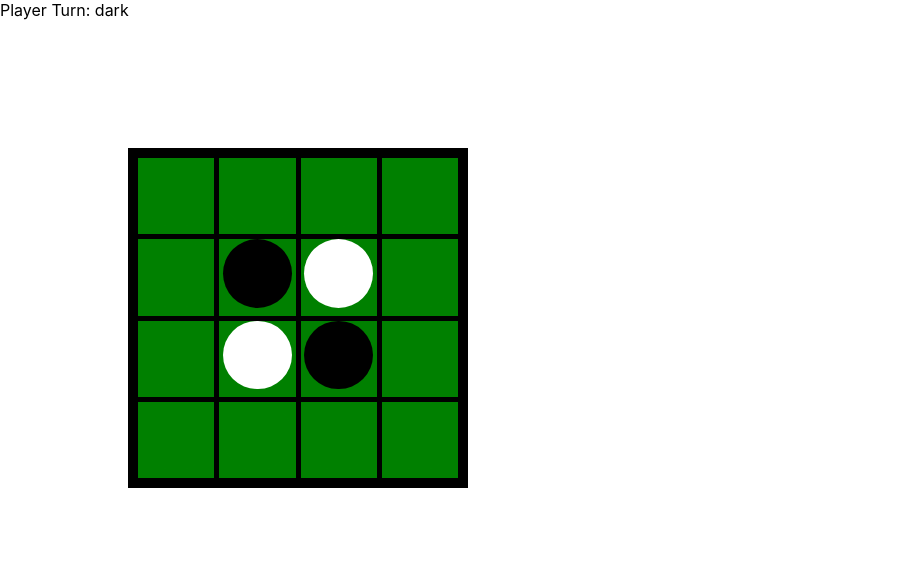
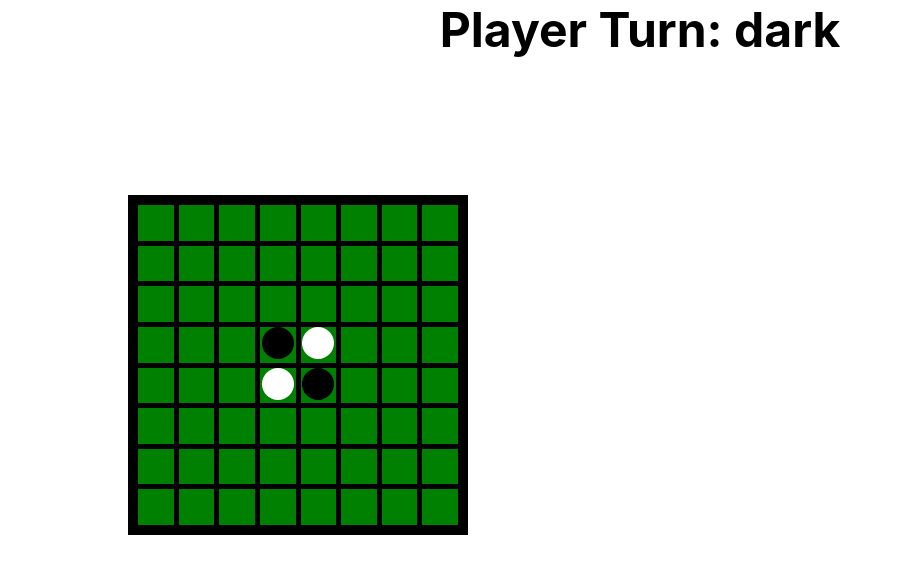
Before and after one commit to jamcentire/gl-othello, a React (Create React App) app: page / in a window 1280 px wide. Shown: the top 574 px of the page, without its empty margins (0-902 px from the left). Built offline with nearby package versions, Linux system fonts and the light colour scheme.

Commit message:
Game end handling and event handling
- Game will register and announce ending
- Game will show a message when a player's turn has been skipped (when
  they have no possible moves).
- Styling is very rough for all of this

```diff
--- a/src/components/Board.css
+++ b/src/components/Board.css
@@ -8,8 +8,8 @@
     border-color: black;
     /* NOTE: given time, I would consider a library/framework like Tailwind to share
     this constant across the GRID_SIZE used in Board.tsx  */
-    grid-template-rows: repeat(4, 1fr);
-    grid-template-columns: repeat(4, 1fr);
+    grid-template-rows: repeat(8, 1fr);
+    grid-template-columns: repeat(8, 1fr);
 }
 
 .board-container {
--- a/src/components/Board.tsx
+++ b/src/components/Board.tsx
@@ -3,8 +3,9 @@ import BoardSpace from './BoardSpace';
 import Token from './Token';
 import './Board.css';
 
-export const GameEvents = {
+export const GameEvent = {
   NO_MOVES_AVAILABLE: 'no_moves',
+  MOVE_MADE: 'move_made',
   VICTORY: 'victory'
 }
 
@@ -13,30 +14,29 @@ export const PlayerColor = {
   LIGHT: 'light'
 }
 
-// TODO fix function typing?
 interface GameBoardProps {
   activePlayer: string,
-  setActivePlayer: any,
-  triggerEvent: any
+  setActivePlayer: (player: string) => void,
+  triggerEvent: (event: string, player: string) => void
 }
 
-const GRID_SIZE = 4;
+const GRID_SIZE = 8;
 
 // Represents the 8 traversable directions on the board as [dx, dy]
 const DIRECTIONS = [
   [0,1], [1,0], [0, -1], [-1, 0],
   [1, 1], [1, -1], [-1, 1], [-1, -1]
 ]
+// Takes in PlayerColor and returns opposite PlayerColor
+export const oppositeColor = (color: string): string => {
+  return color === PlayerColor.DARK ? PlayerColor.LIGHT : PlayerColor.DARK
+}
+
 
 const Board = (props: GameBoardProps) => {
   ///////////////////////////////////////////
   ////////// HELPER FUNCTIONS ///////////////
   ///////////////////////////////////////////
-
-  // Takes in PlayerColor and returns opposite PlayerColor
-  const oppositeColor = (color: string): string => {
-    return color === PlayerColor.DARK ? PlayerColor.LIGHT : PlayerColor.DARK
-  }
 
   // Checks whether a set of coordinates are within the bounds of the board
   const coordsAreInBounds = (x: number, y: number): boolean => {
@@ -135,23 +135,58 @@ const Board = (props: GameBoardProps) => {
     return false
   }
 
+  // Calculate score, and trigger a victory event
+  const handleGameEnd = () => {
+    var light_ct = 0;
+    var dark_ct = 0;
+
+    for (let x = 0; x < GRID_SIZE; x++) {
+      for (let y = 0; y < GRID_SIZE; y++) {
+        if (boardState[x][y] === PlayerColor.LIGHT) {
+          light_ct++;
+        }
+        else if (boardState[x][y] === PlayerColor.DARK) {
+          dark_ct++
+        }
+      }
+    }
+
+    if (light_ct > dark_ct) {
+      props.triggerEvent(GameEvent.VICTORY, PlayerColor.LIGHT)
+    } else if (dark_ct > light_ct) {
+      props.triggerEvent(GameEvent.VICTORY, PlayerColor.DARK)
+    } else {
+      // This game can end in a draw
+      props.triggerEvent(GameEvent.VICTORY, '')
+    }
+  }
+
   // Logic for advancing turn, including determining availability of player moves, and triggering
   // game end if necessary
   const handleAdvanceTurn = () => {
     // If the next player may make a move, change to their turn
     if (moveIsAvailableForPlayer(oppositeColor(props.activePlayer))) {
       props.setActivePlayer(oppositeColor(props.activePlayer));
-      return
+      props.triggerEvent(GameEvent.MOVE_MADE, props.activePlayer);
     }
-    else {
-      // Otherwise, keep player turn the same, and flash message that player turn has been skipped
-      props.triggerEvent(GameEvents.NO_MOVES_AVAILABLE, oppositeColor(props.activePlayer))
+    // If neither the next nor the current player can make another move, trigger the game's end
+    else if (!moveIsAvailableForPlayer(props.activePlayer)) {
+      handleGameEnd();
+    } else {
+      // Otherwise, keep player turn the same, and fire turn skip event for other player
+      props.triggerEvent(GameEvent.NO_MOVES_AVAILABLE, oppositeColor(props.activePlayer))
     }
   }
 
   // Handler for a player clicking a space. Searches for flippable tokens, flips them and
   // advances turn if any exist. Otherwise, does nothing
   const handleBoardClick = (x: number, y: number) => {
+    // If the space is occupied by a token already, ignore
+    if (boardState[x][y].length > 0) {
+      return
+    }
+
+    // Otherwise, search for flippable tokens
     const tokensToFlip = getFlippableTokenCoordsForMove([x,y], props.activePlayer)
     if (tokensToFlip.length === 0) {
       return
@@ -164,9 +199,8 @@ const Board = (props: GameBoardProps) => {
   //////////// INITIALIZE STATE /////////////
   ///////////////////////////////////////////
 
-  // TODO set this type back to string[][]
   // Initialize board state as all empty spaces (empty strings)
-  let initialBoardState: any[][] = Array.from({ length: GRID_SIZE }, () =>
+  let initialBoardState: string[][] = Array.from({ length: GRID_SIZE }, () =>
     new Array(GRID_SIZE).fill('')
   );
 
@@ -178,7 +212,7 @@ const Board = (props: GameBoardProps) => {
   initialBoardState[halfGridSize][halfGridSize - 1] = PlayerColor.LIGHT
 
   // State comprises a 2d array of PlayerColor strings
-  const [boardState, setBoardState] = useState<any[][]>(initialBoardState);
+  const [boardState, setBoardState] = useState<string[][]>(initialBoardState);
 
   ///////////////////////////////////////////
   ///////// DEFINE GRID COMPONENT ///////////
--- /dev/null
+++ b/src/components/GameScreen.css
@@ -0,0 +1,18 @@
+/* As I was coming up on time here, I used chatgpt to generate all of this */
+.title-text {
+  display: flex;
+  flex-direction: column;
+  justify-content: center;  /* horizontal centering */
+  align-items: center;
+  text-align: center;       /* center text within the div */
+}
+
+.turn-indicator {
+  font-size: 3rem;          /* adjust for large text */
+  font-weight: bold;
+}
+
+.event-indicator {
+  font-size: 1.4rem;          /* adjust for large text */
+  margin-top: 0.5rem;
+}
--- a/src/components/GameScreen.tsx
+++ b/src/components/GameScreen.tsx
@@ -1,19 +1,30 @@
-import { useState } from 'react';
-import Board, { PlayerColor } from './Board';
+import { act, useState } from 'react';
+import Board, { PlayerColor, GameEvent, oppositeColor } from './Board';
+import './GameScreen.css';
 
 const GameScreen = () => {
 
   const [activePlayer, setActivePlayer] = useState<string>(PlayerColor.DARK)
+  const [eventText, setEventText] = useState<string>('');
 
   const triggerEvent = (event: string, playerColor: string) => {
-    // TODO build this with handling for victory, turn skip
-    console.log(event)
-    console.log(playerColor)
+    if (event === GameEvent.NO_MOVES_AVAILABLE) {
+      setEventText(`No moves available for ${playerColor}! Turn reverts to ${oppositeColor(playerColor)}`)
+    } else if (event === GameEvent.VICTORY) {
+      if (playerColor === '') {
+        setEventText('A draw! Well played to you both')
+      } else {
+        setEventText(`Game over. ${playerColor} has won!`)
+      }
+    } else if (event === GameEvent.MOVE_MADE) {
+      setEventText('');
+    }
   }
 
   return (
     <div className="App">
-      <div>Player Turn: {activePlayer}</div>
+      <div className='title-text turn-indicator'>Player Turn: {activePlayer}</div>
+      <div className='title-text event-indicator'>{eventText}</div>
       <Board
         activePlayer={activePlayer}
         setActivePlayer={setActivePlayer}
```
